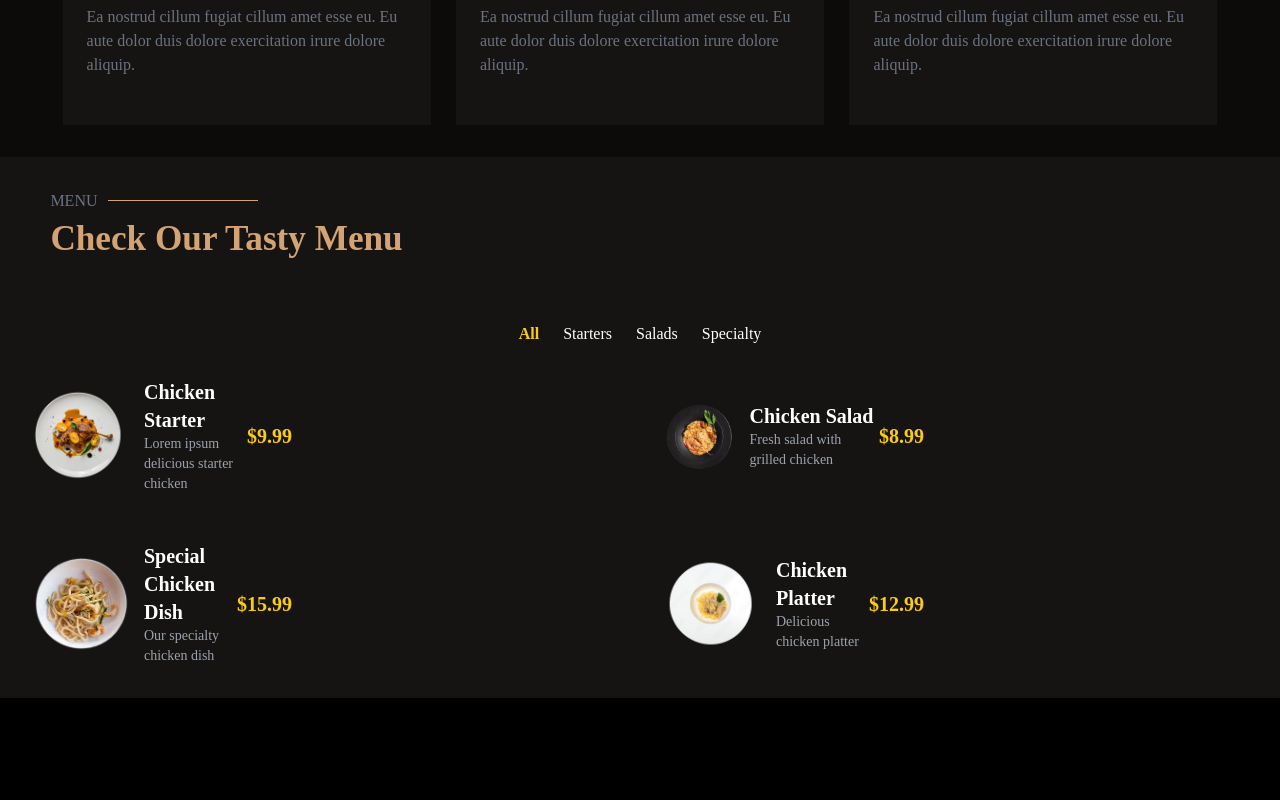
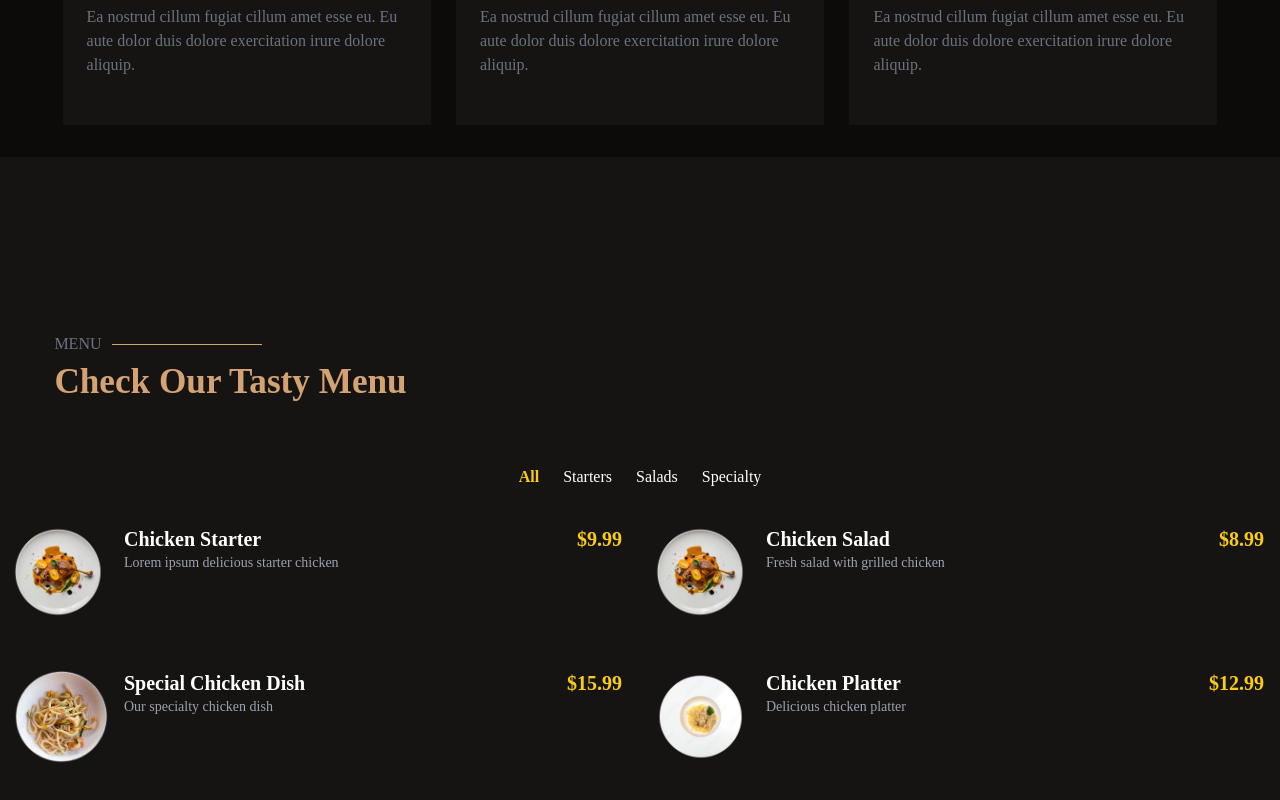
Before and after one commit to mekbalidris/Restaurantly, a React (Vite) app: page / in a window 1280 px wide. Shown: the part 1924-2724 px from the top of the page. Before the commit the page ends 2622 px from the top, so only its background shows below. Built offline with nearby package versions, Linux system fonts and the light colour scheme.

Commit message:
only needs testemonials/Map/Contact in the frontend

```diff
--- a/src/pages/BookTable.jsx
+++ b/src/pages/BookTable.jsx
@@ -105,7 +105,7 @@ export default function BookTable({ isAuthenticated }) {
                 </div>
 
                 {/* Number of People Field */}
-                <div className="w-full lg:w-auto">
+                <div className="w-full lg:w-64">
                     <label className="block font-medium mb-2">Number of People</label>
                     <input
                         type="number"
--- a/src/pages/Menu.jsx
+++ b/src/pages/Menu.jsx
@@ -15,9 +15,17 @@ export default function Menu() {
   // Food items data
   const foodItems = [
     { id: 1, image: chicken, title: "Chicken Starter", description: "Lorem ipsum delicious starter chicken", price: "9.99", category: "Starters" },
-    { id: 2, image: khodra, title: "Chicken Salad", description: "Fresh salad with grilled chicken", price: "8.99", category: "Salads" },
+    { id: 2, image: chicken, title: "Chicken Salad", description: "Fresh salad with grilled chicken", price: "8.99", category: "Salads" },
     { id: 3, image: ma9aron, title: "Special Chicken Dish", description: "Our specialty chicken dish", price: "15.99", category: "Specialty" },
-    { id: 4, image: ma9aronlux, title: "Chicken Platter", description: "Delicious chicken platter", price: "12.99", category: "All" },
+    { id: 6, image: ma9aronlux, title: "Chicken Platter", description: "Delicious chicken platter", price: "12.99", category: "All" },
+    { id: 7, image: chicken, title: "Chicken Starter", description: "Lorem ipsum delicious starter chicken", price: "9.99", category: "Starters" },
+    { id: 8, image: chicken, title: "Chicken Salad", description: "Fresh salad with grilled chicken", price: "8.99", category: "Salads" },
+    { id: 9, image: ma9aron, title: "Special Chicken Dish", description: "Our specialty chicken dish", price: "15.99", category: "Specialty" },
+    { id: 10, image: ma9aronlux, title: "Chicken Platter", description: "Delicious chicken platter", price: "12.99", category: "All" },
+    { id: 11, image: chicken, title: "Chicken Starter", description: "Lorem ipsum delicious starter chicken", price: "9.99", category: "Starters" },
+    { id: 12, image: chicken, title: "Chicken Salad", description: "Fresh salad with grilled chicken", price: "8.99", category: "Salads" },
+    { id: 13, image: ma9aron, title: "Special Chicken Dish", description: "Our specialty chicken dish", price: "15.99", category: "Specialty" },
+    { id: 14, image: ma9aronlux, title: "Chicken Platter", description: "Delicious chicken platter", price: "12.99", category: "All" },
   ];
 
   // Filtered food items based on the selected category
@@ -30,10 +38,10 @@ export default function Menu() {
     <>
     <div id="menu">
 
-    <div className="bg-secondbg flex flex-col justify-center h-full w-full">
+    <div className="bg-secondbg flex flex-col justify-center h-screen w-full">
       {/* Menu Title */}
-      <div className="flex flex-row mt-8">
-        <div className="pl-3 ml-105">
+      <div className="flex flex-row max-lg:mt-[15rem]">
+        <div className="pl-4 ml-105">
           <div className="flex flex-row items-center">
             <span className="text-gray-500">MENU</span>
             <div className="bg-golden" style={{ width: "150px", height: "1px", margin: "0 10px" }} />
@@ -56,8 +64,8 @@ export default function Menu() {
       </div>
 
       {/* Food Items */}
-      <div className="bg-secondbg grid grid-cols-1 sm:grid-cols-2 gap-4 p-4">
-        {filteredFoodItems.map((food) => (
+      <div className="bg-secondbg w-full pt-5 pl-3 grid grid-cols-1 lg:grid-cols-2 gap-4">
+        {filteredFoodItems.slice(0, 4).map((food) => (
           <Food
             key={food.id}
             image={food.image}
--- a/src/pages/Nav.jsx
+++ b/src/pages/Nav.jsx
@@ -1,7 +1,7 @@
-import { Link } from 'react-router-dom';
-import { useEffect, useState } from 'react';
+import { Link } from "react-router-dom";
+import { useEffect, useState } from "react";
 
-export default function Nav({setIsAuthenticated, isAuthenticated}) {
+export default function Nav({ setIsAuthenticated, isAuthenticated }) {
   const [isMobile, setIsMobile] = useState(false);
   const [isScrolled, setIsScrolled] = useState(false);
   const [activePage, setActivePage] = useState("home");
@@ -10,34 +10,42 @@ export default function Nav({setIsAuthenticated, isAuthenticated}) {
   const handlePosition = (sectionId) => {
     const section = document.getElementById(sectionId);
     if (section) {
-            setTeleporting(true);
-            section.scrollIntoView({ behavior: 'smooth' });
+      setTeleporting(true); // Disable scroll-based detection temporarily
       setActivePage(sectionId);
+      section.scrollIntoView({ behavior: "smooth" });
+
+      // Reactivate scroll detection after some time
+      setTimeout(() => {
+        setTeleporting(false);
+      }, 1000);
     }
-        setTeleporting(false);
   };
 
   const handlePageScroll = () => {
-        if(!teleporting){
-            setTimeout(() => {
-        if(window.scrollY < window.innerHeight * 0.5){
+    if (teleporting) return; // Prevent scroll-based changes while teleporting
+
+    const scrollPosition = window.scrollY;
+    const viewportHeight = window.innerHeight;
+
+    if (scrollPosition < viewportHeight * 0.5) {
       setActivePage("home");
-        }else if(window.scrollY < window.innerHeight * 2.5){
+    } else if (scrollPosition < viewportHeight * 2.5) {
       setActivePage("about");
-        }else if(window.scrollY < window.innerHeight * 3.5){
+    } else if (scrollPosition < viewportHeight * 3.5) {
       setActivePage("menu");
-        }else if(window.scrollY < window.innerHeight * 4.5){
+    } else if (scrollPosition < viewportHeight * 4.5) {
       setActivePage("specials");
-        }else if(window.scrollY < window.innerHeight * 5.5){
+    } else if (scrollPosition < viewportHeight * 5.5) {
       setActivePage("events");
-        }else if(window.scrollY < window.innerHeight * 6.5){
+    } else if (scrollPosition < viewportHeight * 6.5) {
       setActivePage("chefs");
-        }else if(window.scrollY < window.innerHeight * 7.5){
+    } else if (scrollPosition < viewportHeight * 7.5) {
       setActivePage("gallery");
+    } else {
+      setActivePage("contact");
     }
-    }, 2000);
   };
-    }
+
   const handleNavScroll = () => {
     setIsScrolled(window.scrollY > window.innerHeight * 0.3);
   };
@@ -47,19 +55,17 @@ export default function Nav({setIsAuthenticated, isAuthenticated}) {
   };
 
   useEffect(() => {
-
-        window.addEventListener('scroll', handleNavScroll);
-        window.addEventListener('scroll', handlePageScroll);
-        window.addEventListener('resize', handleResize);
+    window.addEventListener("scroll", handleNavScroll);
+    window.addEventListener("scroll", handlePageScroll);
+    window.addEventListener("resize", handleResize);
     handleResize(); // Check initial size on mount
 
     return () => {
-            window.removeEventListener('scroll', handleNavScroll);
-            window.removeEventListener('scroll', handlePageScroll);
-            window.removeEventListener('resize', handleResize);
+      window.removeEventListener("scroll", handleNavScroll);
+      window.removeEventListener("scroll", handlePageScroll);
+      window.removeEventListener("resize", handleResize);
     };
   }, []);
-
 
   const handleLogout = () => {
     localStorage.removeItem("accessToken");
@@ -67,43 +73,56 @@ export default function Nav({setIsAuthenticated, isAuthenticated}) {
     window.location.reload();
   };
 
-
   return (
-        <nav className={`transition duration-500 ${isScrolled ? 'bg-[#0C0B09] bg-opacity-100 border-b-2 border-[#d4a373]' : 'bg-[#0C0B09] bg-opacity-50'}`}>
+    <nav
+      className={`transition duration-500 ${
+        isScrolled
+          ? "bg-[#0C0B09] bg-opacity-100 border-b-2 border-[#d4a373]"
+          : "bg-[#0C0B09] bg-opacity-50"
+      }`}
+    >
       <div className="title text-5">Restaurantly</div>
       {isMobile ? (
         <div>hamburger</div>
       ) : (
         <>
-                <Link to="/">
           <ul className="flex gap-5">
-                        <li onClick={() => handlePosition('home')} style={{color:  activePage === "home" ? '#d4a373' : 'white' }}>Home</li>
-                        <li onClick={() => handlePosition('about')} style={{color:  activePage === "about" ? '#d4a373' : 'white' }}>About</li>
-                        <li onClick={() => handlePosition('menu')} style={{color:  activePage === "menu" ? '#d4a373' : 'white' }}>Menu</li>
-                        <li onClick={() => handlePosition('specials')} style={{color:  activePage === "specials" ? '#d4a373' : 'white' }}>Specials</li>
-                        <li onClick={() => handlePosition('events')} style={{color:  activePage === "events" ? '#d4a373' : 'white' }}>Events</li>
-                        <li onClick={() => handlePosition('chefs')} style={{color:  activePage === "chefs" ? '#d4a373' : 'white' }}>Chefs</li>
-                        <li onClick={() => handlePosition('gallery')} style={{color:  activePage === "gallery" ? '#d4a373' : 'white' }}>Gallery</li>
-                        <li onClick={() => handlePosition('contact')} style={{color:  activePage === "contact" ? '#d4a373' : 'white' }}>Contact</li>
-                        <li onClick={() => handlePosition('dropdown')} style={{color:  activePage === "dropdown" ? '#d4a373' : 'white' }}>Dropdown</li>
+            {[
+              "home",
+              "about",
+              "menu",
+              "specials",
+              "events",
+              "chefs",
+              "gallery",
+              "contact",
+              "dropdown",
+            ].map((page) => (
+              <li
+                key={page}
+                onClick={() => handlePosition(page)}
+                style={{ color: activePage === page ? "#d4a373" : "white" }}
+              >
+                {page.charAt(0).toUpperCase() + page.slice(1)}
+              </li>
+            ))}
           </ul>
-                </Link>
 
           {isAuthenticated ? (
-                    <>
             <div className="flex flex-row gap-1">
               <Link to="/book-table">
                 <div className="buttons hover:bg-opacity-100 hover:text-black">
                   BOOK A TABLE
                 </div>
               </Link>
-                      <div className="buttons hover:bg-opacity-100 hover:text-black" onClick={handleLogout}>
+              <div
+                className="buttons hover:bg-opacity-100 hover:text-black"
+                onClick={handleLogout}
+              >
                 LOG OUT
               </div>
             </div>
-                    </>
           ) : (
-                    <>
             <div className="flex flex-row gap-1">
               <Link to="/signup">
                 <div className="buttons hover:bg-opacity-100 hover:text-black">
@@ -116,9 +135,7 @@ export default function Nav({setIsAuthenticated, isAuthenticated}) {
                 </div>
               </Link>
             </div>
-                    </>
           )}
-
         </>
       )}
     </nav>
--- a/src/sidecomponents/Food.jsx
+++ b/src/sidecomponents/Food.jsx
@@ -2,7 +2,7 @@
 
 export default function Food({ image, title, description, price }) {
   return (
-    <div className="flex flex-row w-full lg:w-full xl:w-[calc(50%-1rem)] p-4 items-center bg-secondbg">
+    <div className="flex flex-row w-full pt-4 pb-4 pr-[1rem] bg-secondbg">
       <img
         src={image}
         alt={title}
--- a/tailwind.config.js
+++ b/tailwind.config.js
@@ -13,7 +13,8 @@ export default {
       },
       screens:{
         lg1: '1170px',
-        lg: '1100px',
+        me1: '440px',
+        'max-me1':{'max': '440px'},
         mid1: '510px',
         mid: '992px',
         low: '350px',
```
Lines whose indentation alone changed are shown as unchanged.
